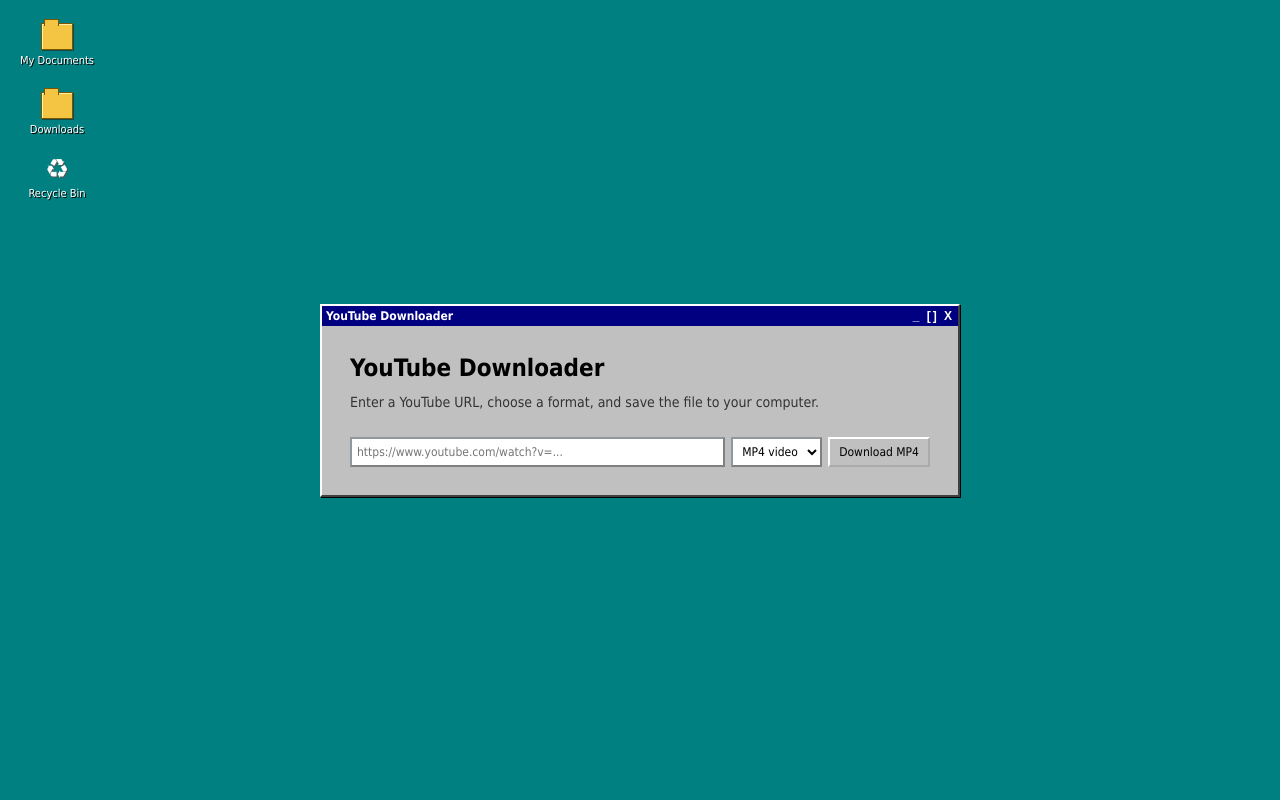
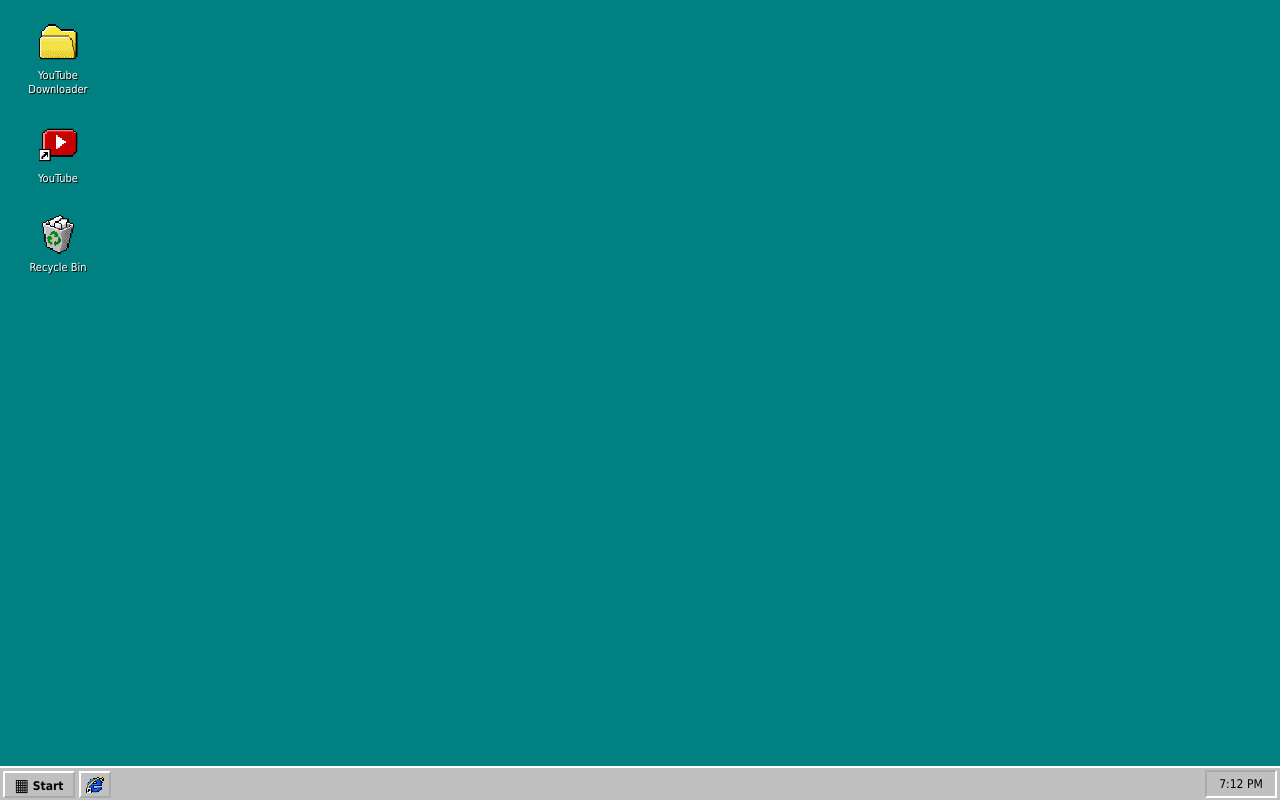
Before and after one commit to ButterMyLoaf23/Youtube-Downloader, a website: page public/index.html in a window 1280 px wide. Drawn offline with Linux system fonts and the light colour scheme.

Commit message:
Most of my functionality added

```diff
--- a/public/css/style.css
+++ b/public/css/style.css
@@ -1,140 +1,50 @@
-:root {
-  color-scheme: light dark;
-  font-family: Tahoma, "MS Sans Serif", Arial, sans-serif;
-  --page-bg: #008080;
-  --page-lines: #168989;
-  --panel-bg: #c0c0c0;
-  --panel-border: #000;
-  --bar-start: #000080;
-  --bar-end: #000080;
-  --text: #000;
-  --muted: #333;
-  --field-bg: #fff;
-  --field-border: #808080;
-  --button-top: #c0c0c0;
-  --button-bottom: #c0c0c0;
-  --progress-bg: #c0c0c0;
-}
+:root { font-family: Tahoma, "MS Sans Serif", Arial, sans-serif; color: #000; }
+* { box-sizing: border-box; }
+body { margin: 0; overflow: hidden; }
+button, input, select { font: inherit; }
+.desktop { position: relative; width: 100vw; height: 100vh; overflow: hidden; background: #008080; }
+.desktop-icons { position: absolute; top: 14px; left: 12px; z-index: 2; display: flex; flex-direction: column; gap: 16px; width: 92px; }
+.desktop-icon { width: 92px; padding: 3px; border: 1px solid transparent; background: transparent; color: #fff; cursor: default; font-size: 11px; text-align: center; text-shadow: 1px 1px #000; }
+.desktop-icon:hover, .desktop-icon.selected { border-color: #b8ffff; background: #008080aa; }
+.desktop-icon img { display: block; width: 48px; height: 48px; margin: 0 auto 3px; object-fit: contain; image-rendering: pixelated; }
+.desktop-icon span { display: block; line-height: 14px; }
 
-* { box-sizing: border-box; }
-
-body {
-  position: relative;
-  margin: 0;
-  min-height: 100vh;
-  display: grid;
-  place-items: center;
-  padding: 24px;
-  background: var(--page-bg);
-  color: var(--text);
-}
-
-.desktop-icons {
-  position: fixed;
-  top: 18px;
-  left: 18px;
-  z-index: 0;
-  display: flex;
-  flex-direction: column;
-  gap: 20px;
-  width: 78px;
-}
-
-.desktop-icon {
-  color: white;
-  font: 11px Tahoma, "MS Sans Serif", Arial, sans-serif;
-  text-align: center;
-  text-shadow: 1px 1px #000;
-}
-
-.desktop-icon span { display: block; margin-top: 4px; }
-
-.desktop-glyph {
-  position: relative;
-  width: 32px;
-  height: 27px;
-  margin: 0 auto;
-}
-
-.folder-glyph {
-  margin-top: 5px;
-  border: 1px solid #765600;
-  background: #f4c542;
-  box-shadow: inset 1px 1px #fff1a8, 1px 1px #164a4a;
-}
-
-.folder-glyph::before {
-  position: absolute;
-  top: -5px;
-  left: 2px;
-  width: 13px;
-  height: 6px;
-  border: 1px solid #765600;
-  border-bottom: 0;
-  background: #f4c542;
-  content: "";
-}
-
-.recycle-glyph {
-  color: white;
-  font-family: Arial, sans-serif;
-  font-size: 27px;
-  line-height: 27px;
-  text-shadow: 1px 1px #555;
-}
-
-main {
-  position: relative;
-  z-index: 1;
-  width: min(100%, 640px);
-  border: 2px solid;
-  border-color: #fff #404040 #404040 #fff;
-  background: var(--panel-bg);
-  box-shadow: 1px 1px 0 #000;
-}
-
-.window-bar {
-  display: flex;
-  justify-content: space-between;
-  padding: 3px 4px;
-  background: var(--bar-start);
-  color: white;
-  font-size: 12px;
-  font-weight: bold;
-  cursor: move;
-  user-select: none;
-}
-
-.window-controls { letter-spacing: 2px; font-family: Arial, sans-serif; }
-
-.window-bar:active { cursor: grabbing; }
-
-.page-content { padding: 28px; }
-h1 { margin: 0; color: #000; font-size: 24px; font-weight: bold; }
-.intro { margin: 10px 0 0; color: var(--muted); font-size: 14px; line-height: 1.5; }
-
+.app-window { position: absolute; z-index: 20; min-width: 320px; min-height: 260px; border: 2px solid; border-color: #fff #404040 #404040 #fff; background: #c0c0c0; box-shadow: 1px 1px #000; }
+.window-titlebar { display: flex; align-items: center; justify-content: space-between; height: 24px; padding: 2px 3px 2px 5px; background: #000080; color: #fff; font-size: 12px; font-weight: bold; cursor: move; user-select: none; }
+.window-controls { display: flex; gap: 2px; }
+.window-controls button { width: 18px; height: 18px; padding: 0; border: 2px outset #fff; background: #c0c0c0; color: #000; font: bold 12px Arial, sans-serif; line-height: 12px; cursor: pointer; }
+.window-controls button:active { border-style: inset; }
+.window-content { height: calc(100% - 24px); overflow: auto; padding: 24px; }
+h1 { margin: 0; font-size: 24px; font-weight: bold; }
+.intro { margin: 10px 0 0; color: #333; font-size: 14px; line-height: 1.5; }
 form { display: grid; grid-template-columns: minmax(0, 1fr) auto auto; gap: 6px; margin-top: 24px; }
-input, select { min-width: 0; padding: 5px; border: 2px inset #dbe8f3; border-right-color: var(--field-border); border-bottom-color: var(--field-border); border-radius: 0; background: var(--field-bg); color: var(--text); font: 12px Tahoma, Arial, sans-serif; }
+input, select { min-width: 0; padding: 5px; border: 2px inset #fff; border-radius: 0; background: #fff; color: #000; font-size: 12px; }
 input:focus, select:focus { outline: 1px dotted #d36e00; outline-offset: 1px; }
-button { min-width: 88px; padding: 5px 9px; border: 2px outset #fff; border-radius: 0; background: var(--button-top); color: #000; font: 12px Tahoma, Arial, sans-serif; cursor: pointer; transition: filter .15s, transform .15s; }
-button:hover { filter: brightness(1.08); transform: translateY(-1px); }
-button:active { border-style: inset; transform: translateY(1px); }
-button:disabled { cursor: wait; opacity: .7; transform: none; }
-
-.progress-panel { margin-top: 20px; padding: 10px; border: 2px inset #fff; background: var(--progress-bg); }
-.progress-heading { display: flex; justify-content: space-between; gap: 12px; color: var(--text); font-size: 13px; font-weight: bold; }
+button { border: 2px outset #fff; border-radius: 0; background: #c0c0c0; color: #000; cursor: pointer; }
+button:active { border-style: inset; }
+.window-content form button { min-width: 88px; padding: 5px 9px; font-size: 12px; }
+.window-content form button:hover, .taskbar button:hover { filter: brightness(1.08); }
+.progress-panel { margin-top: 20px; padding: 10px; border: 2px inset #fff; background: #c0c0c0; }
+.progress-heading { display: flex; justify-content: space-between; gap: 12px; font-size: 13px; font-weight: bold; }
 .progress-track { position: relative; height: 14px; margin: 9px 0 6px; overflow: hidden; border: 2px inset #fff; background: #fff; }
 .progress-bar { position: absolute; width: 35%; height: 100%; background: repeating-linear-gradient(90deg, #000080 0 12px, #0000a0 12px 15px); animation: progress-slide 1.2s linear infinite; }
 .pulse-dot { width: 8px; height: 8px; flex: 0 0 auto; border-radius: 50%; background: #e19a00; animation: pulse 1.3s infinite; }
-.progress-panel small { margin-top: 0; }
-
+.progress-panel small { margin-top: 0; font-size: 11px; }
 @keyframes progress-slide { from { transform: translateX(-115%); } to { transform: translateX(320%); } }
 @keyframes pulse { 50% { opacity: .35; } }
 
-@media (prefers-color-scheme: dark) {
-  :root { --page-bg: #183838; --page-lines: #245050; --panel-bg: #808080; --text: #000; --muted: #111; --field-bg: #c0c0c0; --progress-bg: #808080; }
-}
+.taskbar { position: absolute; right: 0; bottom: 0; left: 0; z-index: 100; display: flex; align-items: center; gap: 4px; height: 34px; padding: 3px; border-top: 2px solid #fff; background: #c0c0c0; }
+.taskbar button { height: 27px; padding: 2px 7px; font-size: 12px; font-weight: bold; }
+.start-button { min-width: 72px; }
+.windows-logo { font-size: 17px; vertical-align: -1px; }
+.taskbar-shortcut { width: 32px; padding: 1px !important; }
+.taskbar-shortcut img { width: 22px; height: 22px; object-fit: contain; image-rendering: pixelated; vertical-align: middle; }
+.running-apps { display: flex; flex: 1; gap: 4px; overflow: hidden; }
+.taskbar-app { width: 180px; overflow: hidden; text-align: left; text-overflow: ellipsis; white-space: nowrap; }
+.taskbar-app.active, .start-button.active { border-style: inset; }
+.clock { min-width: 72px; padding: 5px 8px; border: 2px inset #fff; font-size: 12px; text-align: center; }
+.drop-target { outline: 2px dotted #fff; outline-offset: 2px; background: #008080aa; }
 
-@media (max-width: 680px) { form { grid-template-columns: 1fr 1fr; } input { grid-column: 1 / -1; } }
-@media (max-width: 420px) { form { grid-template-columns: 1fr; } input { grid-column: auto; } select, button { width: 100%; } .page-content { padding: 20px; } }
+@media (max-width: 680px) { form { grid-template-columns: 1fr 1fr; } input { grid-column: 1 / -1; } .window-content { padding: 16px; } }
+@media (max-width: 420px) { form { grid-template-columns: 1fr; } input { grid-column: auto; } select, .window-content form button { width: 100%; } .taskbar-app { width: 120px; } }
 @media (prefers-reduced-motion: reduce) { *, *::before, *::after { animation-duration: .01ms !important; transition-duration: .01ms !important; } }
--- a/public/index.html
+++ b/public/index.html
@@ -3,49 +3,50 @@
   <head>
     <meta charset="utf-8">
     <meta name="viewport" content="width=device-width, initial-scale=1">
-    <title>YouTube Downloader</title>
+    <title>Windows 95 Desktop</title>
     <link rel="stylesheet" href="/css/style.css">
   </head>
   <body>
-    <div class="desktop-icons" aria-hidden="true">
-      <div class="desktop-icon">
-        <div class="desktop-glyph folder-glyph"></div>
-        <span>My Documents</span>
+    <div id="desktop" class="desktop">
+      <div class="desktop-icons" aria-label="Desktop icons">
+        <button class="desktop-icon" type="button" data-open-window="downloader-window"><img src="/images/folder.png" alt=""><span>YouTube Downloader</span></button>
+        <button class="desktop-icon" type="button" data-external-url="https://www.youtube.com"><img src="/images/youtube.png" alt=""><span>YouTube</span></button>
+        <button id="recycle-bin" class="desktop-icon" type="button" aria-label="Recycle Bin drop target"><img src="/images/recycle-bin.png" alt=""><span>Recycle Bin</span></button>
       </div>
-      <div class="desktop-icon">
-        <div class="desktop-glyph folder-glyph"></div>
-        <span>Downloads</span>
-      </div>
-      <div class="desktop-icon">
-        <div class="desktop-glyph recycle-glyph">♻</div>
-        <span>Recycle Bin</span>
+
+      <section id="downloader-window" class="app-window" aria-labelledby="downloader-title" hidden>
+        <div class="window-titlebar" data-window-drag-handle>
+          <span id="downloader-title">YouTube Downloader</span>
+          <div class="window-controls">
+            <button type="button" title="Minimize" data-window-action="minimize">_</button>
+            <button type="button" title="Maximize" data-window-action="maximize">□</button>
+            <button type="button" title="Close" data-window-action="close">×</button>
           </div>
         </div>
-    <main>
-      <div class="window-bar"><span>YouTube Downloader</span><span class="window-controls" aria-hidden="true">_ [] X</span></div>
-      <div class="page-content">
+        <div class="window-content">
           <h1>YouTube Downloader</h1>
           <p class="intro">Enter a YouTube URL, choose a format, and save the file to your computer.</p>
           <form id="download-form" action="/download" method="post">
             <input id="url" name="url" type="url" placeholder="https://www.youtube.com/watch?v=..." required maxlength="2048" autocomplete="off">
-        <select id="format" name="format" aria-label="Download format">
-          <option value="mp4">MP4 video</option>
-          <option value="mp3">MP3 audio</option>
-        </select>
+            <select id="format" name="format" aria-label="Download format"><option value="mp4">MP4 video</option><option value="mp3">MP3 audio</option></select>
             <button id="download-button" type="submit">Download MP4</button>
           </form>
           <section id="progress-panel" class="progress-panel" hidden aria-live="polite">
-        <div class="progress-heading">
-          <span id="status">Preparing your download...</span>
-          <span class="pulse-dot" aria-hidden="true"></span>
-        </div>
-        <div class="progress-track" role="progressbar" aria-label="Download in progress">
-          <div class="progress-bar"></div>
-        </div>
+            <div class="progress-heading"><span id="status">Preparing your download...</span><span class="pulse-dot" aria-hidden="true"></span></div>
+            <div class="progress-track" role="progressbar" aria-label="Download in progress"><div class="progress-bar"></div></div>
             <small id="progress-help">The download will begin automatically when it is ready.</small>
           </section>
         </div>
-    </main>
-    <script src="/js/app.js" defer></script>
+      </section>
+
+      <footer class="taskbar">
+        <button id="start-button" class="start-button" type="button"><span class="windows-logo">▦</span> Start</button>
+        <button class="taskbar-shortcut" type="button" data-external-url="https://www.google.com" title="Open Google with Internet Explorer"><img src="/images/internet-explorer.png" alt="Internet Explorer"></button>
+        <div id="running-apps" class="running-apps"></div>
+        <time id="clock" class="clock"></time>
+      </footer>
+    </div>
+    <script src="/js/windowManager.js"></script>
+    <script src="/js/app.js"></script>
   </body>
 </html>
--- a/public/js/app.js
+++ b/public/js/app.js
@@ -1,61 +1,23 @@
-const form = document.querySelector('#download-form');
-const button = document.querySelector('#download-button');
-const status = document.querySelector('#status');
-const progressPanel = document.querySelector('#progress-panel');
-const progressHelp = document.querySelector('#progress-help');
-const format = document.querySelector('#format');
-const windowBar = document.querySelector('.window-bar');
-const windowPanel = document.querySelector('main');
+(function () {
+  const desktop = document.querySelector('#desktop');
+  const manager = new WindowManager(desktop, document.querySelector('#running-apps'), document.querySelector('#recycle-bin'));
+  manager.register(document.querySelector('#downloader-window'), { title: 'YouTube Downloader', defaultPosition: { left: 180, top: 85 }, defaultSize: { width: 640, height: 390 } });
 
-let dragState = null;
+  document.querySelectorAll('[data-open-window]').forEach((icon) => {
+    let clickTimer;
+    icon.addEventListener('click', () => { clearTimeout(clickTimer); clickTimer = setTimeout(() => icon.classList.add('selected'), 220); });
+    icon.addEventListener('dblclick', () => { clearTimeout(clickTimer); icon.classList.add('selected'); manager.open(icon.dataset.openWindow); });
+  });
 
-windowBar.addEventListener('pointerdown', (event) => {
-  const bounds = windowPanel.getBoundingClientRect();
+  document.querySelectorAll('[data-external-url]').forEach((shortcut) => shortcut.addEventListener('dblclick', () => window.open(shortcut.dataset.externalUrl, '_blank', 'noopener')));
+  document.querySelector('#start-button').addEventListener('click', () => document.querySelector('#start-button').classList.toggle('active'));
 
-  // Convert the initially centered panel into a freely positioned window.
-  windowPanel.style.position = 'fixed';
-  windowPanel.style.left = `${bounds.left}px`;
-  windowPanel.style.top = `${bounds.top}px`;
-  windowPanel.style.margin = '0';
-  windowPanel.style.zIndex = '10';
+  const clock = document.querySelector('#clock');
+  function updateClock() { const now = new Date(); clock.textContent = now.toLocaleTimeString([], { hour: 'numeric', minute: '2-digit' }); clock.dateTime = now.toISOString(); }
+  updateClock(); setInterval(updateClock, 30000);
 
-  dragState = {
-    offsetX: event.clientX - bounds.left,
-    offsetY: event.clientY - bounds.top
-  };
-  windowBar.setPointerCapture(event.pointerId);
-});
+  const form = document.querySelector('#download-form'); const button = document.querySelector('#download-button'); const status = document.querySelector('#status'); const progressPanel = document.querySelector('#progress-panel'); const progressHelp = document.querySelector('#progress-help'); const format = document.querySelector('#format');
+  format.addEventListener('change', () => { button.textContent = `Download ${format.value.toUpperCase()}`; });
+  form.addEventListener('submit', () => { button.disabled = true; button.textContent = `Preparing ${format.value.toUpperCase()}...`; progressPanel.hidden = false; status.textContent = 'Your download is being prepared...'; progressHelp.textContent = 'If other downloads are ahead of yours, you are in the queue.'; });
 
-windowBar.addEventListener('pointermove', (event) => {
-  if (!dragState) return;
-
-  const maxLeft = Math.max(0, window.innerWidth - windowPanel.offsetWidth);
-  const maxTop = Math.max(0, window.innerHeight - windowPanel.offsetHeight);
-  const left = Math.min(Math.max(0, event.clientX - dragState.offsetX), maxLeft);
-  const top = Math.min(Math.max(0, event.clientY - dragState.offsetY), maxTop);
-
-  windowPanel.style.left = `${left}px`;
-  windowPanel.style.top = `${top}px`;
-});
-
-function stopDragging(event) {
-  dragState = null;
-  if (event && windowBar.hasPointerCapture(event.pointerId)) {
-    windowBar.releasePointerCapture(event.pointerId);
-  }
-}
-
-windowBar.addEventListener('pointerup', stopDragging);
-windowBar.addEventListener('pointercancel', stopDragging);
-
-format.addEventListener('change', () => {
-  button.textContent = `Download ${format.value.toUpperCase()}`;
-});
-
-form.addEventListener('submit', () => {
-  button.disabled = true;
-  button.textContent = `Preparing ${format.value.toUpperCase()}...`;
-  progressPanel.hidden = false;
-  status.textContent = 'Your download is being prepared...';
-  progressHelp.textContent = 'If other downloads are ahead of yours, you are in the queue.';
-});
+}());
--- /dev/null
+++ b/public/js/windowManager.js
@@ -0,0 +1,81 @@
+(function () {
+  class WindowManager {
+    constructor(desktop, taskbar, recycleBin) { this.desktop = desktop; this.taskbar = taskbar; this.recycleBin = recycleBin; this.windows = new Map(); this.nextZIndex = 20; this.dragState = null; }
+
+    register(element, options = {}) {
+      const state = { element, title: options.title || 'Application', defaultPosition: options.defaultPosition || { left: 180, top: 90 }, defaultSize: options.defaultSize || { width: 640, height: null }, minimized: false, maximized: false, previousRect: null, taskbarButton: null };
+      this.windows.set(element.id, state);
+      this.bindWindow(state);
+      this.createTaskbarButton(state);
+      return state;
+    }
+
+    bindWindow(state) {
+      const { element } = state;
+      element.addEventListener('pointerdown', () => this.focus(state));
+      element.querySelector('[data-window-drag-handle]').addEventListener('pointerdown', (event) => this.startDrag(event, state));
+      element.querySelectorAll('[data-window-action]').forEach((button) => button.addEventListener('click', (event) => { event.stopPropagation(); this.handleAction(state, button.dataset.windowAction); }));
+    }
+
+    createTaskbarButton(state) {
+      const button = document.createElement('button');
+      button.className = 'taskbar-app'; button.type = 'button'; button.textContent = state.title; button.hidden = true;
+      button.addEventListener('click', () => state.minimized ? this.restore(state) : this.focus(state));
+      this.taskbar.append(button); state.taskbarButton = button;
+    }
+
+    open(id) {
+      const state = this.windows.get(id); if (!state) return;
+      if (state.minimized) return this.restore(state);
+      if (state.element.hidden) { state.element.hidden = false; this.setDefaultGeometry(state); }
+      this.focus(state);
+    }
+
+    setDefaultGeometry(state) {
+      const rect = this.desktop.getBoundingClientRect(); const width = Math.min(state.defaultSize.width, rect.width - 20); const height = state.defaultSize.height || Math.min(430, rect.height - 80);
+      state.element.style.width = `${Math.max(320, width)}px`; state.element.style.height = `${Math.max(260, height)}px`;
+      state.element.style.left = `${Math.max(8, Math.min(state.defaultPosition.left, rect.width - width - 8))}px`; state.element.style.top = `${Math.max(8, Math.min(state.defaultPosition.top, rect.height - height - 48))}px`;
+    }
+
+    focus(state) {
+      if (state.element.hidden) return;
+      state.element.style.zIndex = ++this.nextZIndex; state.taskbarButton.hidden = false;
+      this.windows.forEach((other) => other.taskbarButton.classList.toggle('active', other === state && !state.minimized));
+    }
+
+    handleAction(state, action) { if (action === 'minimize') this.minimize(state); if (action === 'maximize') state.maximized ? this.restore(state) : this.maximize(state); if (action === 'close') this.close(state); }
+    minimize(state) { state.minimized = true; state.element.hidden = true; state.taskbarButton.hidden = false; state.taskbarButton.classList.remove('active'); }
+
+    maximize(state) {
+      const rect = state.element.getBoundingClientRect(); const desktopRect = this.desktop.getBoundingClientRect();
+      state.previousRect = { left: rect.left - desktopRect.left, top: rect.top - desktopRect.top, width: rect.width, height: rect.height }; state.maximized = true; state.element.classList.add('maximized');
+      Object.assign(state.element.style, { left: '0px', top: '0px', width: '100%', height: 'calc(100% - 34px)' }); this.focus(state);
+    }
+
+    restore(state) {
+      state.minimized = false; state.element.hidden = false;
+      if (state.maximized && state.previousRect) { state.maximized = false; state.element.classList.remove('maximized'); Object.assign(state.element.style, { left: `${state.previousRect.left}px`, top: `${state.previousRect.top}px`, width: `${state.previousRect.width}px`, height: `${state.previousRect.height}px` }); }
+      else if (!state.element.style.width) this.setDefaultGeometry(state);
+      this.focus(state);
+    }
+
+    close(state) { state.element.hidden = true; state.minimized = false; state.maximized = false; state.previousRect = null; state.taskbarButton.hidden = true; state.taskbarButton.classList.remove('active'); state.element.classList.remove('maximized'); }
+
+    startDrag(event, state) {
+      if (event.target.closest('button') || state.element.classList.contains('maximized')) return;
+      this.focus(state); const elementRect = state.element.getBoundingClientRect(); const desktopRect = this.desktop.getBoundingClientRect();
+      this.dragState = { state, offsetX: event.clientX - elementRect.left, offsetY: event.clientY - elementRect.top, desktopRect };
+      event.currentTarget.setPointerCapture(event.pointerId); event.currentTarget.addEventListener('pointermove', this.onDrag); event.currentTarget.addEventListener('pointerup', this.stopDrag, { once: true }); event.currentTarget.addEventListener('pointercancel', this.stopDrag, { once: true });
+    }
+
+    onDrag = (event) => {
+      if (!this.dragState) return; const { state, offsetX, offsetY, desktopRect } = this.dragState; const maxLeft = Math.max(0, desktopRect.width - state.element.offsetWidth); const maxTop = Math.max(0, desktopRect.height - state.element.offsetHeight - 34);
+      state.element.style.left = `${Math.min(Math.max(0, event.clientX - desktopRect.left - offsetX), maxLeft)}px`; state.element.style.top = `${Math.min(Math.max(0, event.clientY - desktopRect.top - offsetY), maxTop)}px`;
+      this.recycleBin.classList.toggle('drop-target', this.isOverRecycleBin(event.clientX, event.clientY));
+    };
+
+    stopDrag = (event) => { if (!this.dragState) return; const { state } = this.dragState; const overRecycleBin = this.isOverRecycleBin(event.clientX, event.clientY); this.recycleBin.classList.remove('drop-target'); this.dragState = null; event.currentTarget.removeEventListener('pointermove', this.onDrag); if (overRecycleBin) this.close(state); };
+    isOverRecycleBin(x, y) { const rect = this.recycleBin.getBoundingClientRect(); return x >= rect.left && x <= rect.right && y >= rect.top && y <= rect.bottom; }
+  }
+  window.WindowManager = WindowManager;
+}());
```
Also changed, not shown: README.md, public/images/folder.png (added), public/images/internet-explorer.png (added), public/images/recycle-bin.png (added), public/images/youtube.png (added). Lines whose indentation alone changed are shown as unchanged.
